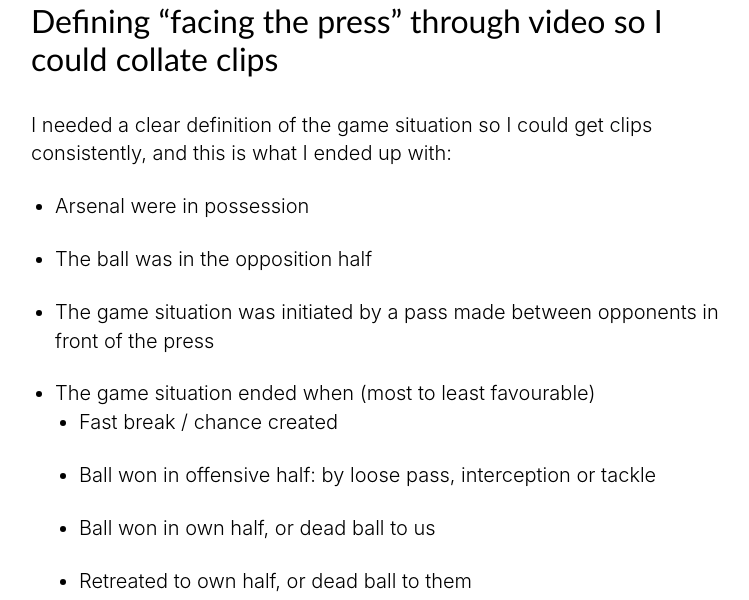
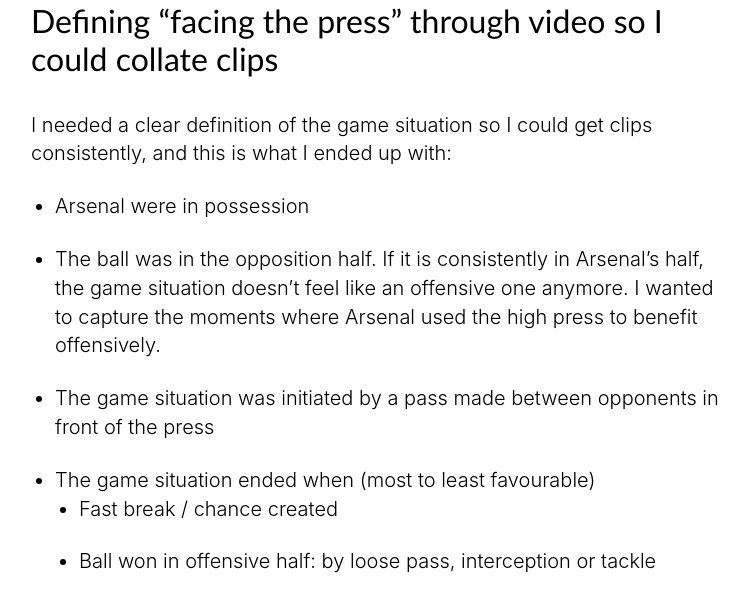
Before and after one commit to gsheir/gsheir.com, a Django app: page /blog/arsenal_press_part_2/ in a window 1280 px wide. Shown: the part 2046-2646 px from the top of the page, without its empty margins (259-1008 px from the left). Run offline with Django 4.2, Linux system fonts and the light colour scheme.

Commit message:
add patch

```diff
--- a/templates/blog/arsenal_press_part_2.html
+++ b/templates/blog/arsenal_press_part_2.html
@@ -64,7 +64,7 @@
         </p>
         <ul>
             <li>Arsenal were in possession</li>
-            <li>The ball was in the opposition half</li>
+            <li>The ball was in the opposition half. If it is consistently in Arsenal’s half, the game situation doesn’t feel like an offensive one anymore. I wanted to capture the moments where Arsenal used the high press to benefit offensively.</li>
             <li>The game situation was initiated by a pass made between opponents in front of the press</li>
             <li>The game situation ended when (most to least favourable)
                 <ul>
```
